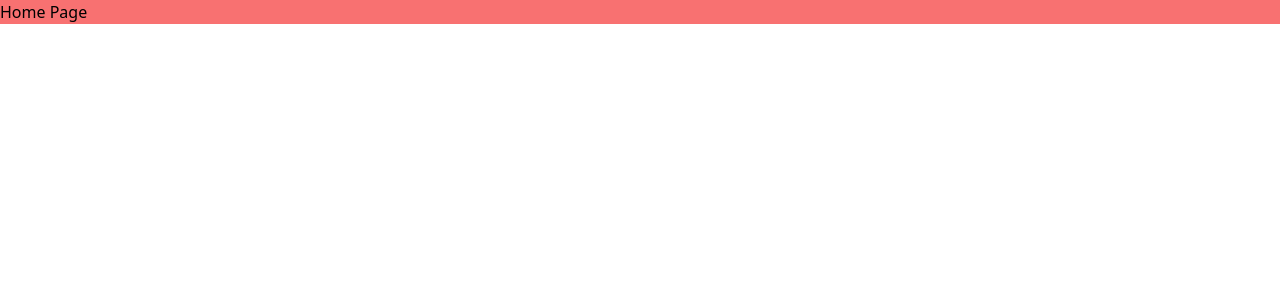
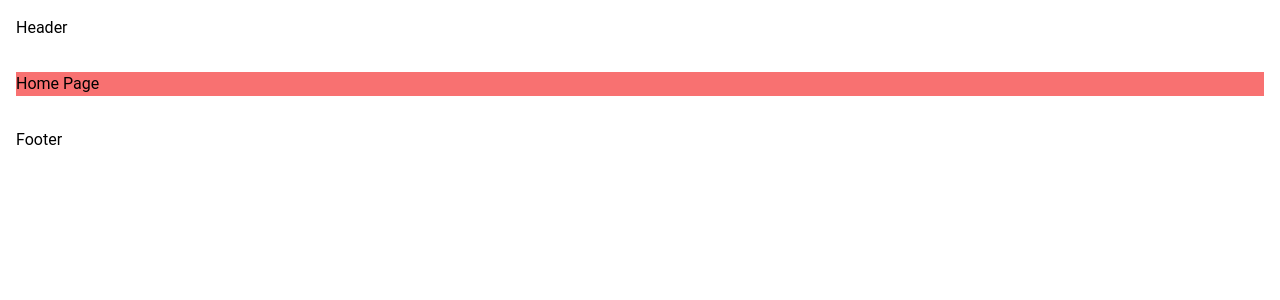
Before and after one commit to baolmq05/DuAnTotNghiep_Website_Thue_Xe, a Nuxt app in the folder frontend/: page / in a window 1280 px wide. Shown: the top 300 px of the page. Built offline with nearby package versions, Linux system fonts and the light colour scheme.

Commit message:
[Config] Layout Config

```diff
--- /dev/null
+++ b/frontend/components/footer.vue
@@ -0,0 +1,13 @@
+<template>
+  <footer class="container mx-auto p-4">
+    Footer
+  </footer>
+</template>
+
+<script lang="ts" setup>
+
+</script>
+
+<style>
+
+</style>
--- /dev/null
+++ b/frontend/components/header.vue
@@ -0,0 +1,13 @@
+<template>
+  <header class="container mx-auto p-4">
+    Header
+  </header>
+</template>
+
+<script lang="ts" setup>
+
+</script>
+
+<style>
+
+</style>
--- /dev/null
+++ b/frontend/layouts/default.vue
@@ -0,0 +1,16 @@
+<template>
+    <Header></Header>
+    <main class="container mx-auto p-4">
+        <slot></slot>
+    </main>
+    <Footer></Footer>
+</template>
+
+<style>
+* {
+    margin: 0;
+    padding: 0;
+    box-sizing: border-box;
+    font-family: Roboto;
+}
+</style>
--- a/frontend/nuxt.config.ts
+++ b/frontend/nuxt.config.ts
@@ -2,5 +2,23 @@
 export default defineNuxtConfig({
   compatibilityDate: '2025-07-15',
   devtools: { enabled: true },
-  modules: ['@nuxtjs/tailwindcss']
+  modules: ['@nuxtjs/tailwindcss', '@nuxt/fonts'],
+  fonts: {
+    provider: 'google', // sets default provider
+    families: [
+      {
+        name: 'Roboto', // the 'canonical' name of the font used to look it up in a provider database
+        provider: 'local', // you can override the provider on a per-family basis
+        // provider specific options can be provided
+        src: '~/public/roboto.woff2', // you can specify a source within your project
+        // specific configuration will be used to generate `@font-face` definitions
+        subsets: ['latin', 'greek'],
+        display: 'swap', // or 'block'
+        weight: [400, 700],
+        style: 'normal',
+        // and produce CSS overrides to reduce layout shift (using fontaine)
+        fallbacks: ['Arial'],
+      }
+    ]
+  }
 })
--- a/frontend/package.json
+++ b/frontend/package.json
@@ -10,6 +10,7 @@
     "postinstall": "nuxt prepare"
   },
   "dependencies": {
+    "@nuxt/fonts": "^0.14.0",
     "@nuxtjs/tailwindcss": "^6.14.0",
     "nuxt": "^4.4.7",
     "vue": "^3.5.35",
--- a/frontend/pages/index.vue
+++ b/frontend/pages/index.vue
@@ -8,6 +8,6 @@
 
 </script>
 
-<style>
+<style scoped>
 
 </style>
```
Also changed, not shown: 1 other file (tests, documents, lock files or other folders).
